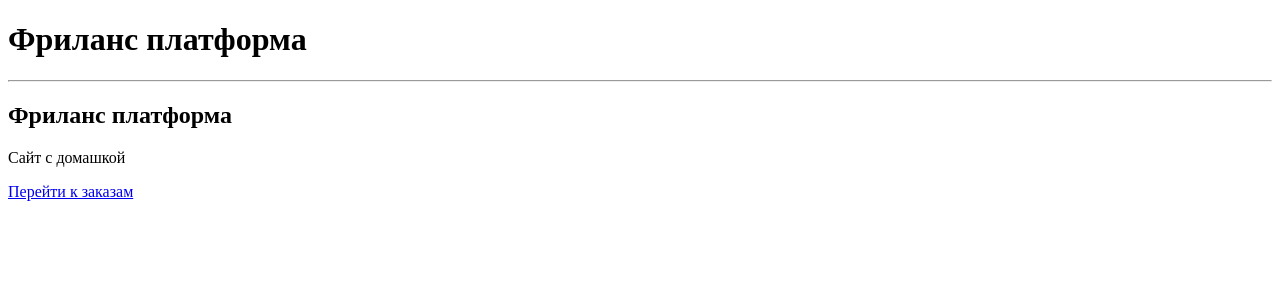
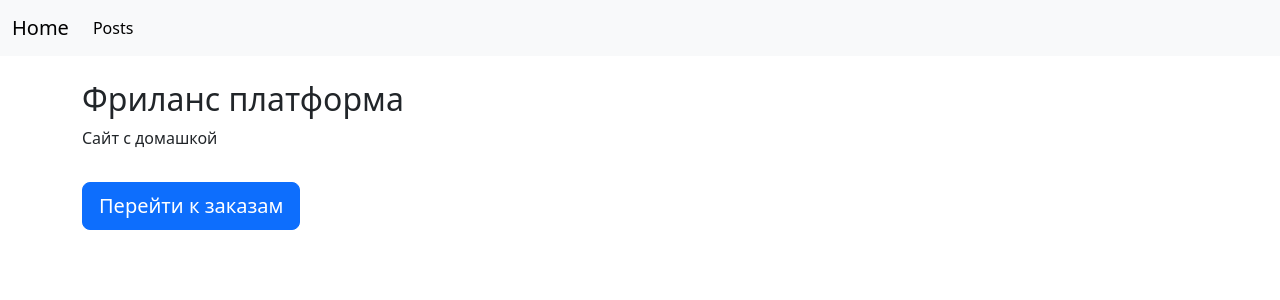
Before and after one commit to aigerim2006/freelance_project, a Python web app: template templates/index.html in a window 1280 px wide. Shown: the top 300 px of the page. Run offline with Jinja, Linux system fonts and the light colour scheme; the template is opened without the code that fills it, so the values that code supplies are empty.

Commit message:
update base.html and index.html

```diff
--- a/templates/base.html
+++ b/templates/base.html
@@ -1,16 +1,44 @@
 <!DOCTYPE html>
-<html lang="='ru">
+<html lang="ru">
 <head>
     <meta charset="UTF-8">
-    <title>
-        Freelance
-    </title>
+    <title>Фриланс</title>
+
+    <link rel="stylesheet" href="https://cdn.jsdelivr.net/npm/bootstrap@5.3.3/dist/css/bootstrap.min.css"
+          integrity="sha384-QWTKZyjpPEjISv5WaRU9OFeRpok6YctnYmDr5pNlyT2bRjXh0JMhjY6hW+ALEwIH" crossorigin="anonymous">
+    <script src="https://cdn.jsdelivr.net/npm/bootstrap@5.3.3/dist/js/bootstrap.min.js"
+            integrity="sha384-0pUGZvbkm6XF6gxjEnlmuGrJXVbNuzT9qBBavbLwCsOGabYfZo0T0to5eqruptLy"
+            crossorigin="anonymous"></script>
+    <script src="https://cdn.jsdelivr.net/npm/bootstrap@5.3.3/dist/js/bootstrap.bundle.min.js"
+            integrity="sha384-YvpcrYf0tY3lHB60NNkmXc5s9fDVZLESaAA55NDzOxhy9GkcIdslK1eN7N6jIeHz"
+            crossorigin="anonymous"></script>
 </head>
 <body>
-<h1>
-    Фриланс платформа
-</h1>
-<hr>
-{% block content %}{% endblock %}
+
+<header>
+    <nav class="navbar navbar-expand-lg bg-body-tertiary">
+        <div class="container-fluid">
+            <a class="navbar-brand" href="/">Home</a>
+            <button class="navbar-toggler" type="button" data-bs-toggle="collapse"
+                    data-bs-target="#navbarSupportedContent" aria-controls="navbarSupportedContent" aria-expanded="false"
+                    aria-label="Toggle navigation">
+                <span class="navbar-toggler-icon"></span>
+            </button>
+            <div class="collapse navbar-collapse" id="navbarSupportedContent">
+                <ul class="navbar-nav me-auto mb-2 mb-lg-0">
+                    <li class="nav-item">
+                        <a class="nav-link active" aria-current="page" href="/posts">Posts</a>
+                    </li>
+                </ul>
+            </div>
+        </div>
+    </nav>
+</header>
+
+<div class="container mt-4">
+    {% block content %}
+    {% endblock content %}
+</div>
+
 </body>
 </html>
--- a/templates/index.html
+++ b/templates/index.html
@@ -4,5 +4,5 @@
 <h2>Фриланс платформа</h2>
 <p>Сайт с домашкой</p>
 
-<a href="/posts/">Перейти к заказам</a>
+<a href="/posts/" class="btn btn-primary btn-lg mt-3">Перейти к заказам</a>
 {% endblock %}
```
